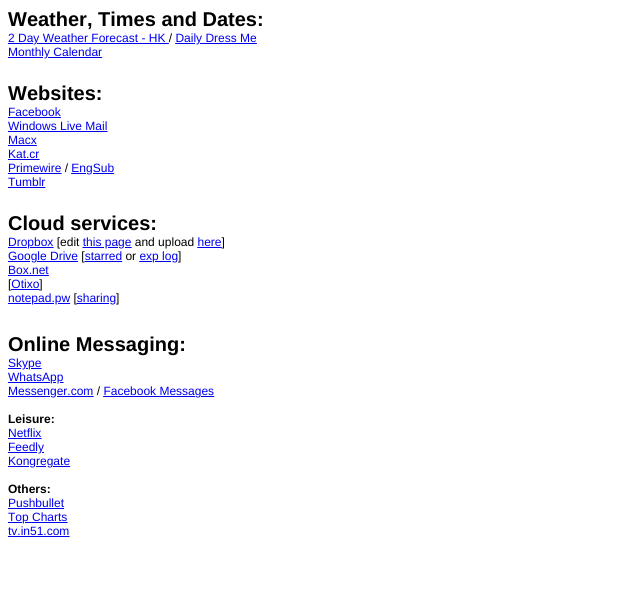
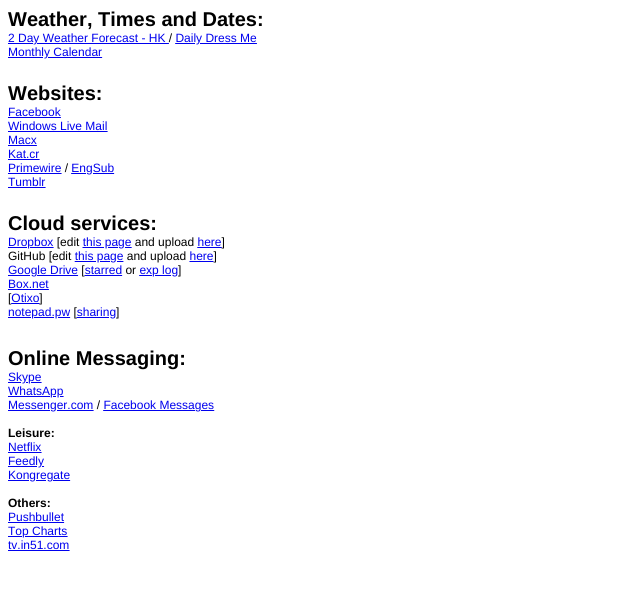
Before and after one commit to hiuwo/customhomepage, a plain HTML site: page index.html in a window 1280 px wide. Shown: the whole page, without its empty margins (0-640 px from the left). Drawn offline with Linux system fonts and the light colour scheme.

Commit message:
Add files via upload

```diff
--- a/index.html
+++ b/index.html
@@ -5,15 +5,14 @@
   <meta http-equiv="Content-Style-Type" content="text/css">
   <title></title>
   <meta name="Generator" content="Cocoa HTML Writer">
-  <meta name="CocoaVersion" content="1404.47">
+  <meta name="CocoaVersion" content="1504">
   <style type="text/css">
     p.p1 {margin: 0.0px 0.0px 0.0px 0.0px; line-height: 23.0px; font: 20.0px Helvetica; color: #000000; -webkit-text-stroke: #000000}
     p.p2 {margin: 0.0px 0.0px 0.0px 0.0px; line-height: 14.0px; font: 12.0px Helvetica; color: #0000ee; -webkit-text-stroke: #0000ee}
     p.p3 {margin: 0.0px 0.0px 0.0px 0.0px; line-height: 14.0px; font: 12.0px Helvetica; color: #0000ee; -webkit-text-stroke: #000000}
     p.p4 {margin: 0.0px 0.0px 0.0px 0.0px; line-height: 14.0px; font: 12.0px Helvetica; color: #0000ee; -webkit-text-stroke: #042eee}
-    p.p5 {margin: 0.0px 0.0px 0.0px 0.0px; line-height: 14.0px; font: 12.0px Helvetica; color: #000000; -webkit-text-stroke: #042eee}
-    p.p6 {margin: 0.0px 0.0px 0.0px 0.0px; line-height: 14.0px; font: 12.0px Helvetica; color: #000000; -webkit-text-stroke: #0000ee}
-    p.p7 {margin: 0.0px 0.0px 0.0px 0.0px; line-height: 14.0px; font: 12.0px Helvetica; color: #000000; -webkit-text-stroke: #000000}
+    p.p5 {margin: 0.0px 0.0px 0.0px 0.0px; line-height: 14.0px; font: 12.0px Helvetica; color: #000000; -webkit-text-stroke: #0000ee}
+    p.p6 {margin: 0.0px 0.0px 0.0px 0.0px; line-height: 14.0px; font: 12.0px Helvetica; color: #000000; -webkit-text-stroke: #000000}
     span.s1 {font-kerning: none}
     span.s2 {text-decoration: underline ; font-kerning: none}
     span.s3 {font-kerning: none; color: #000000; -webkit-text-stroke: 0px #000000}
@@ -22,8 +21,8 @@
     span.s6 {text-decoration: underline ; font-kerning: none; -webkit-text-stroke: 0px #042eee}
     span.s7 {font-kerning: none; color: #000000}
     span.s8 {text-decoration: underline ; font-kerning: none; color: #0000ee}
-    span.s9 {font: 12.0px Helvetica; font-kerning: none; -webkit-text-stroke: 0px #042eee}
-    span.s10 {font: 12.0px Helvetica; text-decoration: underline ; font-kerning: none; color: #0000ee; -webkit-text-stroke: 0px #0000ee}
+    span.s9 {font: 12.0px Helvetica; text-decoration: underline ; font-kerning: none; color: #0000ee; -webkit-text-stroke: 0px #0000ee}
+    span.s10 {font: 12.0px Helvetica; font-kerning: none; -webkit-text-stroke: 0px #0000ee}
     span.s11 {text-decoration: underline ; font-kerning: none; -webkit-text-stroke: 0px #0000ee}
     span.s12 {text-decoration: underline ; font-kerning: none; color: #0000ee; -webkit-text-stroke: 0px #000000}
     span.s13 {font-kerning: none; color: #000000; -webkit-text-stroke: 0px #042eee}
@@ -41,32 +40,33 @@
 <p class="p4"><span class="s2"><a href="http://www.macx.cn/">Macx<span class="s6"></span></a></span></p>
 <p class="p4"><span class="s2"><a href="http://kat.cr/">Kat.cr<span class="s6"></span></a></span></p>
 <p class="p4"><span class="s2"><a href="http://primewire.ag/">Primewire</a></span><span class="s7"> / <a href="http://engsub.org/"><span class="s8">EngSub</span></a></span></p>
-<p class="p5"><span class="s1"><a href="http://www.tumblr.com">Tumblr<span class="s9"></span></a></span></p>
+<p class="p4"><span class="s2"><a href="http://www.tumblr.com/">Tumblr<span class="s6"></span></a></span></p>
 <p class="p1"><span class="s1"><br>
 </span></p>
 <p class="p1"><span class="s1"><b>Cloud services:</b></span></p>
-<p class="p6"><span class="s8"><a href="http://www.dropbox.com/">Dropbox</a></span><span class="s1"> [edit <a href="https://www.dropbox.com/s/x31d8nfkdku11wx/customhomepage.html?dl=1"><span class="s10">this page</span></a> and upload <a href="https://www.dropbox.com/home/Public"><span class="s10">here</span></a>]</span></p>
+<p class="p5"><span class="s8"><a href="http://www.dropbox.com/">Dropbox</a></span><span class="s1"> [edit <a href="https://www.dropbox.com/s/x31d8nfkdku11wx/customhomepage.html?dl=1"><span class="s9">this page</span></a> and upload <a href="https://www.dropbox.com/home/Public"><span class="s9">here</span></a>]</span></p>
+<p class="p5"><span class="s1">GitHub [edit <a href="https://github.com/hiuwo/hiuwo.github.io/raw/master/index.html"><span class="s10">this page</span></a> and upload <a href="https://github.com/hiuwo/hiuwo.github.io"><span class="s10">here</span></a>]</span></p>
 <p class="p4"><span class="s11"><a href="http://drive.google.com/">Google Drive</a></span><span class="s7"> [<a href="https://drive.google.com/drive/starred"><span class="s8">starred</span></a> or <a href="https://docs.google.com/spreadsheets/d/1OvS0JQm_fvvHYbeKGcR_AIvVLvsq5J3E7PYyXG2vH8U/edit#gid=203191820"><span class="s8">exp log</span></a>]</span></p>
 <p class="p2"><span class="s2"><a href="http://box.net/">Box.net</a></span></p>
 <p class="p3"><span class="s7">[<a href="https://app.otixo.com/"><span class="s12">Otixo</span></a>]</span></p>
 <p class="p3"><span class="s2"><a href="http://notepad.pw/hiuwo">notepad.pw</a></span><span class="s13"> [<a href="http://notepad.pw/share/fjanc4q0"><span class="s8">sharing</span></a>]</span></p>
-<p class="p7"><span class="s1"><br>
+<p class="p6"><span class="s1"><br>
 </span></p>
-<p class="p7"><span class="s1"><br>
+<p class="p6"><span class="s1"><br>
 </span></p>
 <p class="p1"><span class="s1"><b>Online Messaging:</b></span></p>
 <p class="p2"><span class="s2"><a href="http://web.skype.com/">Skype</a></span></p>
 <p class="p2"><span class="s2"><a href="http://web.whatsapp.com/">WhatsApp</a></span></p>
 <p class="p2"><span class="s2"><a href="http://messenger.com/">Messenger.com</a></span><span class="s3"> / <a href="http://www.facebook.com/messages"><span class="s4">Facebook Messages</span></a></span></p>
-<p class="p7"><span class="s1"><br>
+<p class="p6"><span class="s1"><br>
 </span></p>
-<p class="p7"><span class="s1"><b>Leisure:</b></span></p>
+<p class="p6"><span class="s1"><b>Leisure:</b></span></p>
 <p class="p2"><span class="s2"><a href="http://netflix.com/">Netflix</a></span></p>
 <p class="p2"><span class="s2"><a href="http://feedly.com/">Feedly</a></span></p>
 <p class="p2"><span class="s2"><a href="http://kongregate.com/">Kongregate</a></span></p>
 <p class="p2"><span class="s1"><br>
 </span></p>
-<p class="p6"><span class="s1"><b>Others:</b></span></p>
+<p class="p5"><span class="s1"><b>Others:</b></span></p>
 <p class="p2"><span class="s2"><a href="https://www.pushbullet.com/#devices">Pushbullet</a></span></p>
 <p class="p2"><span class="s2"><a href="http://www.officialcharts.com/charts/singles-chart/">Top Charts</a></span></p>
 <p class="p2"><span class="s2"><a href="http://tv.in51.com/">tv.in51.com</a></span></p>
```
